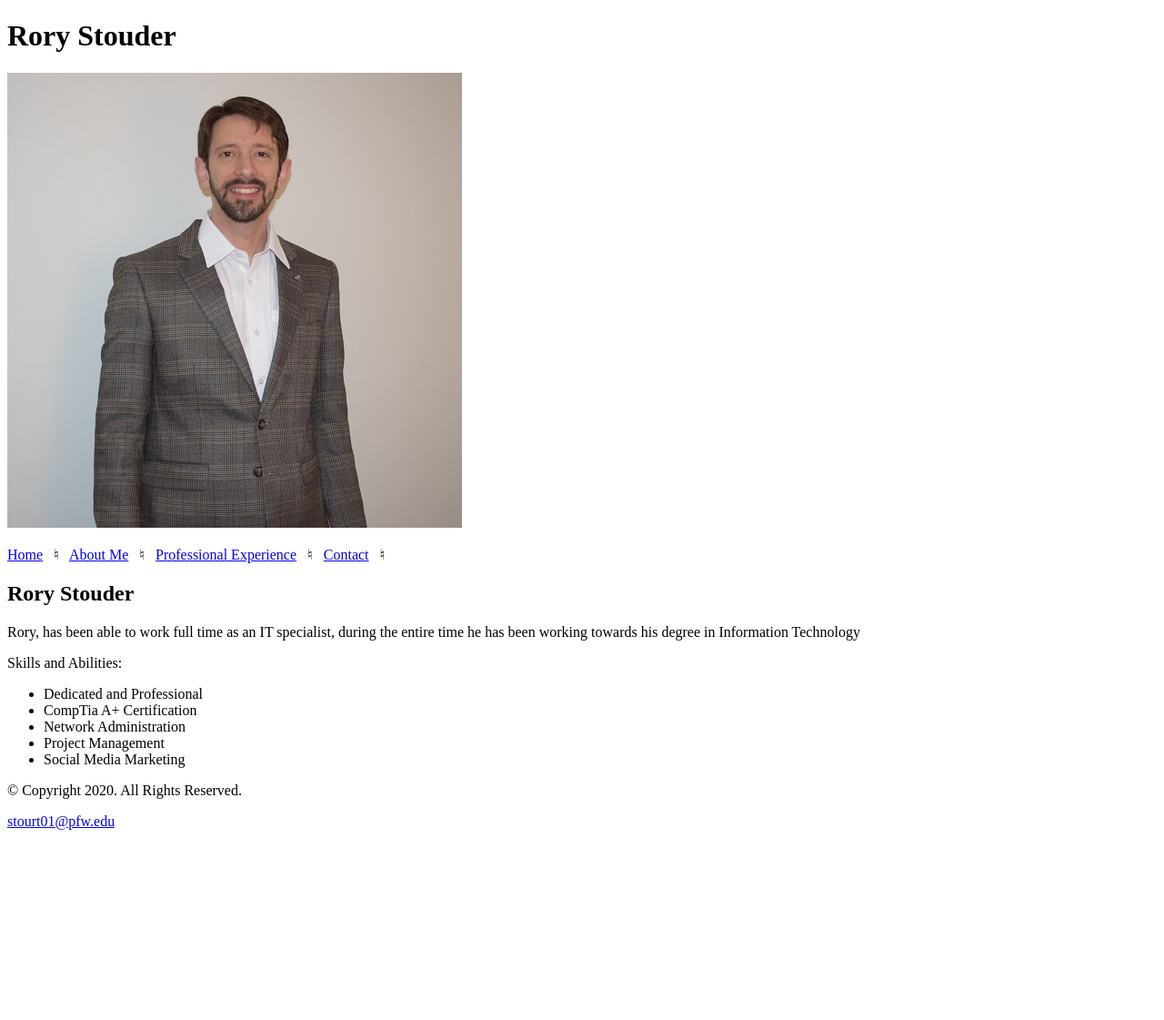
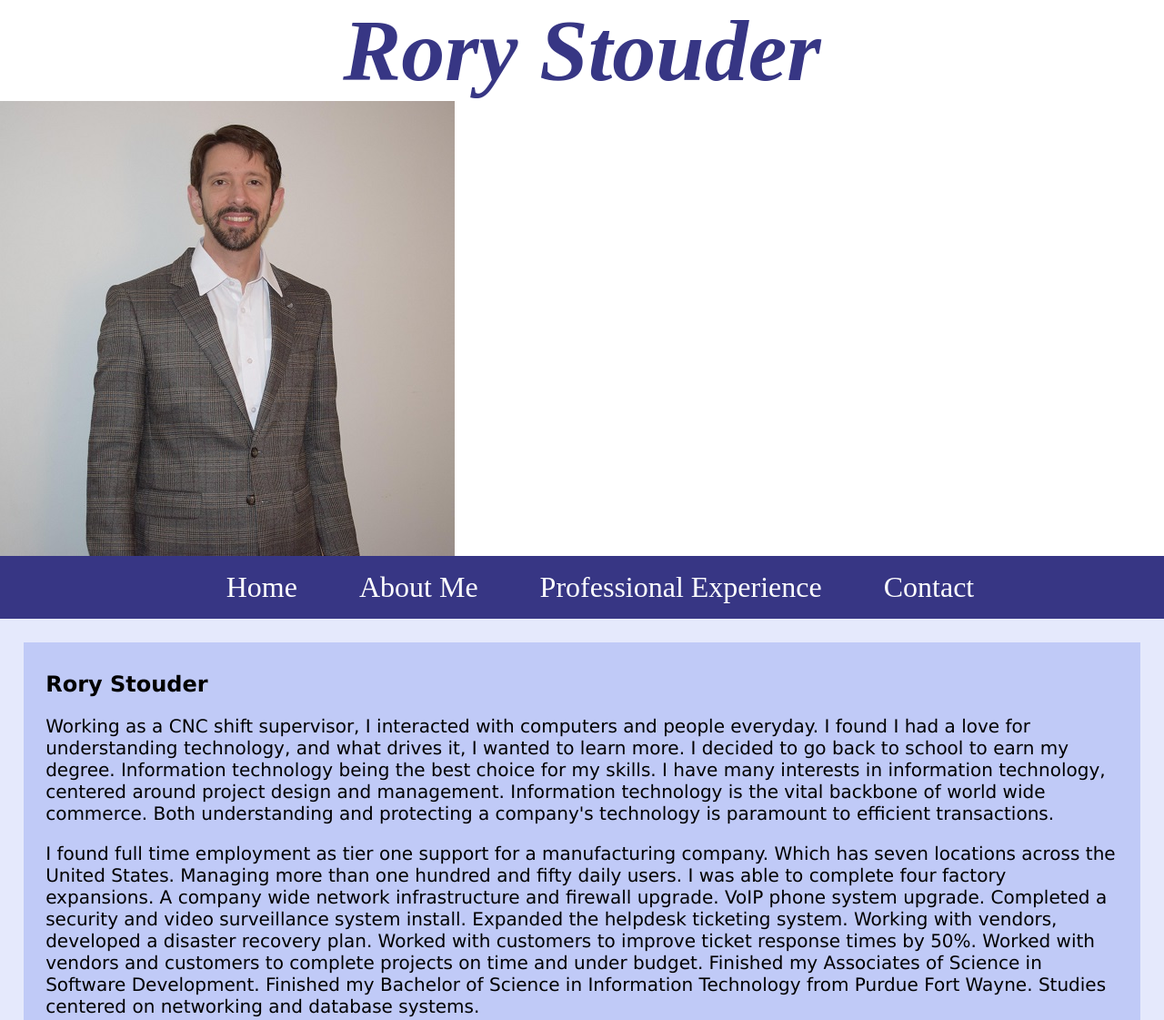
Before and after one commit to rorystouder/studentPage, a plain HTML site: page index.html in a window 1280 px wide. Shown: the top 1121 px of the page at 91% size. Before the commit the page ends 920 px from the top, so only its background shows below. Drawn offline with Linux system fonts and the light colour scheme.

Commit message:
C4 Consider This: Your Turn 1

```diff
--- /dev/null
+++ b/css/styles.css
@@ -0,0 +1,109 @@
+/*
+Author: Rory Stouder
+File Name: styles.css
+Date: 10/06/2020
+*/
+
+/* CSS Reset */
+body, header, nav, main, footer, img, h1 {
+    margin: 0;
+    padding: 0;
+    border: 0;
+}
+
+/* Style rule for images */
+img {
+    max-width: 100%;
+    display: block;
+}
+
+/* Style rules for header content */
+header {
+    text-align: center;
+    font-size: 3em;
+    color: #373684;
+}
+
+header h1 {
+    font-style: italic;
+}
+
+/* Style rules for navigation area */
+nav {
+    background-color: #373684;
+}
+
+nav ul {
+    list-style-type: none;
+    margin: 0;
+    text-align: center;
+}
+
+nav li {
+    display: inline-block;
+    font-size: 2em;
+}
+
+nav li a {
+    display: block;
+    color: #fff;
+    text-align: center;
+    padding: 0.5em 1em;
+    text-decoration: none;
+}
+
+/* Style rules for main content */
+main {
+    padding: 2%;
+    background-color: #e5e9fc;
+    overflow: auto;
+    font-family: Verdana, Arial, sans-serif;
+}
+
+main p {
+    font-size: 1.25em;
+}
+
+.action {
+    font-size: 1.75em;
+    color: #373684;
+    font-weight: bold;
+}
+
+#piano, #guitar, #violin {
+     width: 29%;
+     float: left;
+     margin: 0 2%;
+}
+
+#info {
+    clear: left;
+    background-color: #c0caf7;
+    padding: 1% 2%;
+}
+
+#contact {
+    text-align: center;
+}
+
+#contact a {
+    color: #4645a8;
+    text-decoration: none;
+    font-weight: bold;
+}
+
+.map {
+    border: 5px solid #373684;
+}
+
+/* Style rules for footer content */
+footer {
+    text-align: center;
+    font-size: 0.65em;
+    clear: left;
+}
+
+footer a {
+    color: #4645a8;
+    text-decoration: none;
+}
--- a/index.html
+++ b/index.html
@@ -2,31 +2,52 @@
 <!--
   Student Name: Rory Stouder
   File Name: index.html
-  Date: 09/23/2020
+  Date: 10/06/2020
   -->
 <html lang="en">
 <head>
   <title>Rory Stouder: Home Page</title>
   <meta charset="utf-8">
+  <link rel="stylesheet" href="css/styles.css">
 </head>
 <body>
     <header>
       <h1>Rory Stouder</h1>
-      <img src="images/Rory2.jpg" alt="Rory Stouder" height="500" width="500">
+      <img src="images/Rory2.jpg" alt="Rory Stouder">
     </header>
     <nav>
-      <p><a href="index.html">Home</a> &nbsp; &#9838; &nbsp;
-        <a href="about.html">About Me</a> &nbsp; &#9838; &nbsp;
-        <a href="professionalExperience.html">Professional Experience</a> &nbsp; &#9838; &nbsp;
-        <a href="contact.html">Contact</a> &nbsp; &#9838; &nbsp;</p>
+      <ul>
+        <li><a href="index.html">Home</a></li>
+        <li><a href="about.html">About Me</a></li>
+        <li><a href="professionalExperience.html">Professional Experience</a></li>
+        <li><a href="contact.html">Contact</a></li>
+      </ul>
     </nav>
   <!-- To give students information about extra-curricular activities on campus.  Including when events are happening, how to join the activity, and who’s leading the activity.  -->
   <main>
 
     <div id="info">
           <h2>Rory Stouder</h2>
-          <p>Rory, has been able to work full time as an IT specialist, during the entire time he has been working towards his degree in Information Technology</p>
-          <p>Skills and Abilities:</p>
+          <p>Working as a CNC shift supervisor, I interacted with computers and people everyday. I found I had a love for understanding technology, and what drives it, I wanted to learn more. I decided to go back to school to earn my degree. Information technology being the best choice for my skills. I have many interests in information technology, centered around project design and management. Information technology is the vital backbone of world wide commerce. Both understanding and protecting a company's technology is paramount to efficient transactions.</p>
+
+          <p>I found full time employment as tier one support for a manufacturing company. Which has seven locations across the United States. Managing more than one hundred and fifty daily users. I was able to complete four factory expansions. A company wide network infrastructure and firewall upgrade. VoIP phone system upgrade. Completed a security and video surveillance system install. Expanded the helpdesk ticketing system. Working with vendors, developed a disaster recovery plan. Worked with customers to improve ticket response times by 50%. Worked with vendors and customers to complete projects on time and under budget. Finished my Associates of Science in Software Development. Finished my Bachelor of Science in Information Technology from Purdue Fort Wayne. Studies centered on networking and database systems.</p>
+
+          <p>I have expert knowledge of networking protocols including HTTP, TCP/IP, and DNS. I can put together proposals for projects. Make suggestions for ways to improve services as new technology becomes available. I have the skills to oversee installations. Oversee upgrades that will enhance operations. When customers make special requests, I can discern the proper resources needed. Determine if we can meet these needs, and offer solutions based on those evaluations.</p>
+
+          <p>I will supervise the staff and handle the administrative duties. Creating and updating reports, creating schedules and assigning tasks. I have experience training new staff members. I can make presentations on the products we sell.</p>
+
+          <p>The experience of working with vendors and customers gives me the skills needed. To find solutions to the root cause. Determine the best course of action. Ensure the customer's participation and approval. Then immediately apply those solutions. Record the response and adjust course for optimal actions.</p>
+          <h2>Experience Summary:</h2>
+          <ul>
+            <li>Manage, escalate, and drives satisfactory resolution of company technical, service and infrastructure issues</li>
+            <li>Managed the implementation, scheduling and consultation on vendor projects, and infrastructure expansion.</li>
+            <li>Proactively informed company employees on updates, upgrades and the availability of network resources.</li>
+            <li>Provided on-site and virtual product training of new technology solutions being implemented.</li>
+            <li>Provided on-going recommendations to enhance the overall technology user experience.</li>
+            <li>Helped to develop and maintain best practices for implementing support for both internal and customer-facing Knowledge Bases.</li>
+          </ul>
+
+          <h2>Skills and Abilities:</h2>
           <ul>
             <li>Dedicated and Professional</li>
             <li>CompTia A+ Certification</li>
```
Also changed, not shown: about.html (+11 -8 lines), contact.html (+11 -8 lines), professionalExperience.html (+11 -8 lines), template.html (+7 -4 lines).
